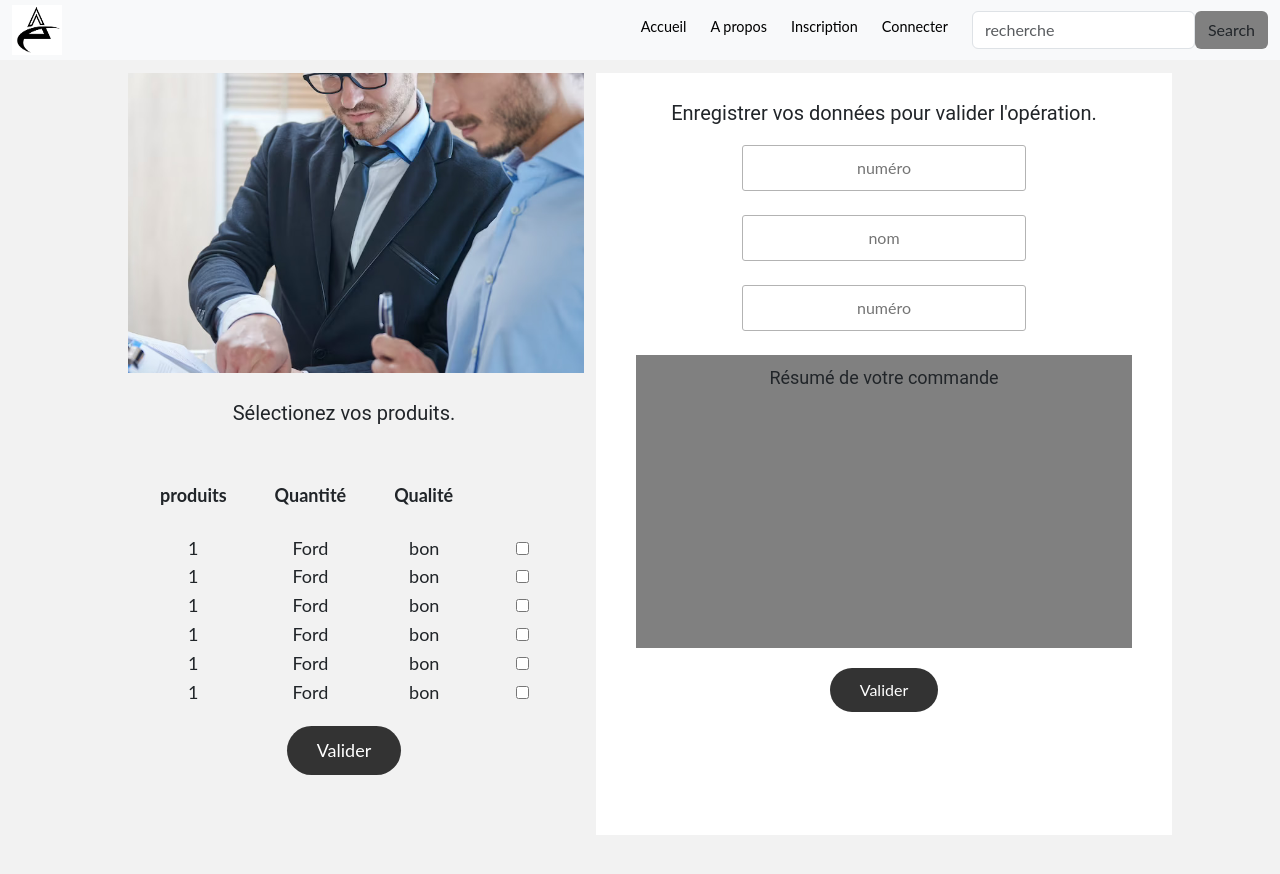
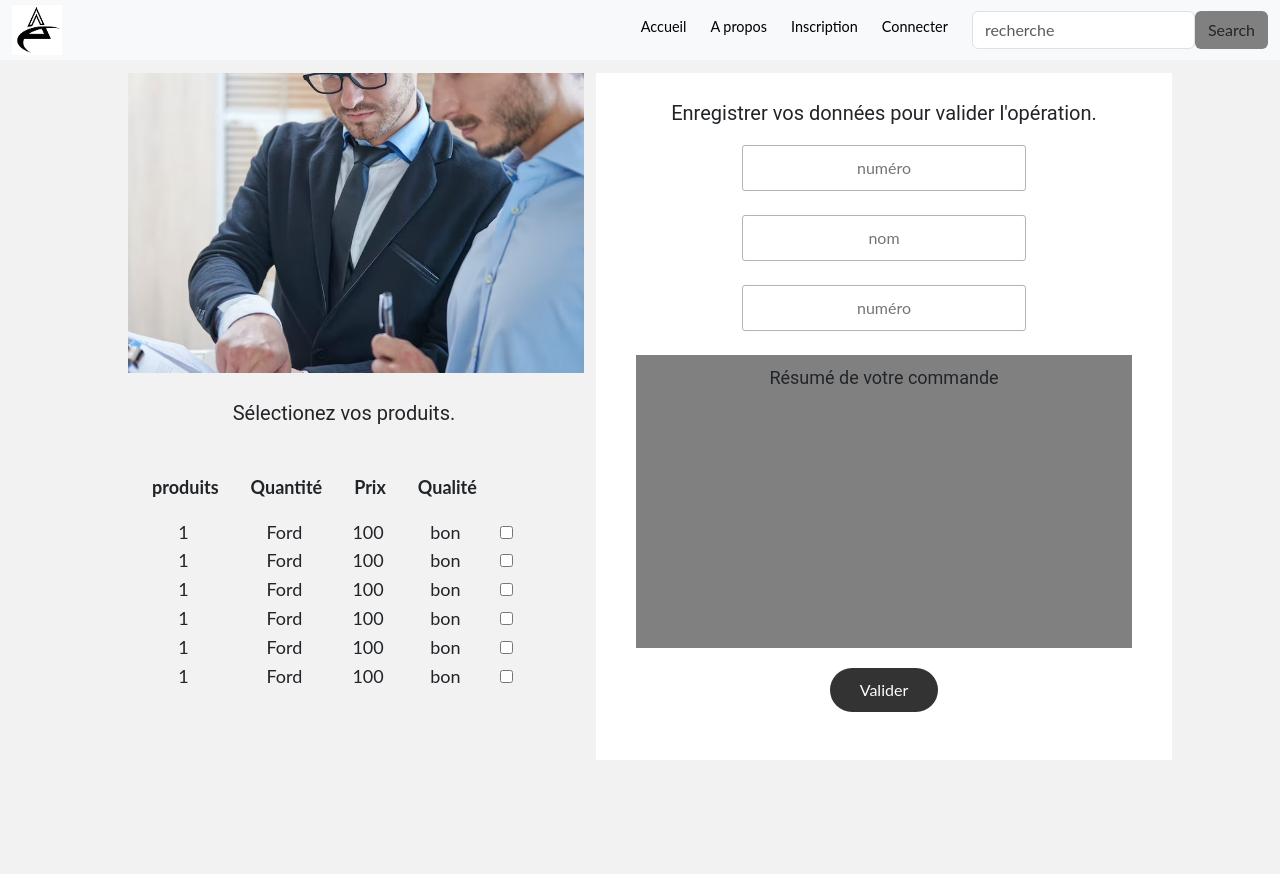
Before and after one commit to Mariu-diatta/entrepreunariat, a React (Create React App) app in the folder my-react-app/: page /commande in a window 1280 px wide. Shown: the top 874 px of the page. After the commit the page ends 824 px from the top, so only its background shows below. Built offline with nearby package versions, Linux system fonts and the light colour scheme.

Commit message:
produit commadnde done

```diff
--- a/my-react-app/src/Common/commande.js
+++ b/my-react-app/src/Common/commande.js
@@ -2,12 +2,12 @@ import im from "../accueil/Site1/images/3454.jpg";
 import BtnSmt from "./buttonSubmit";
 
 const cars = [
-    {prod:1,  lab:'Ford',qual:'bon'},
-    {prod:1,  lab:'Ford',qual:'bon'},
-    {prod:1,  lab:'Ford',qual:'bon'},
-    {prod:1,  lab:'Ford',qual:'bon'},
-    {prod:1,  lab:'Ford',qual:'bon'},
-    {prod:1,  lab:'Ford',qual:'bon'}
+    {prod:1,  lab:'Ford',prix:'100', qual:'bon'},
+    {prod:1,  lab:'Ford',prix:'100', qual:'bon'},
+    {prod:1,  lab:'Ford',prix:'100', qual:'bon'},
+    {prod:1,  lab:'Ford',prix:'100', qual:'bon'},
+    {prod:1,  lab:'Ford',prix:'100', qual:'bon'},
+    {prod:1,  lab:'Ford',prix:'100', qual:'bon'}
 ];
 
 const Commande =()=>{
@@ -24,24 +24,19 @@ const Commande =()=>{
                                     </div>
                                     <div className="u-align-left u-container-align-left u-container-style u-layout-cell u-left-cell u-size-30 u-layout-cell-2" data-animation-name="customAnimationIn" data-animation-duration="1500" data-animation-delay="500">
 
-                                            <ul className="row p-2  u-container-layout u-valign-top u-container-layout-1" style={{textAlign:'center'}}>
-                                                <h5 className="u-text u-text-1">Sélectionez vos produits.</h5>
-                                                <form style={{width:'100%', padding:12}}>
-                                                <table>
-                                                    <tr>
-                                                        <th className="p-4">produits</th>
-                                                        <th className="p-4">Quantité</th>
-                                                        <th className="p-4">Qualité</th>
-                                                        <th className="p-4"></th>
-                                                    </tr>
-                                                    {cars.map((car) =><tr><td className="spacing_d"> {car.prod} </td> <td className="spacing_d"> {car.lab} </td> <td className="spacing_d"> {car.qual} </td><td className="spacing_d"> {<input type="checkbox"/>} </td></tr>)}
-                                                </table>
-                                                <BtnSmt/>
-                                                </form>
-                                            </ul>
-
-
-
+                                        <ul className="row p-2  u-container-layout u-valign-top u-container-layout-1" style={{textAlign:'center'}}>
+                                            <h5 className="u-text u-text-1">Sélectionez vos produits.</h5>
+                                            <div style={{width:'100%', padding:12}}>
+                                                <tr>
+                                                    <th className="p-3">produits</th>
+                                                    <th className="p-3">Quantité</th>
+                                                    <th className="p-3">Prix</th>
+                                                    <th className="p-3">Qualité</th>
+                                                    <th className="p-3"></th>
+                                                </tr>
+                                                {cars.map((car) =><tr><td className="spacing_d"> {car.prod} </td> <td className="spacing_d"> {car.lab} </td><td className="spacing_d"> {car.prix} </td> <td className="spacing_d"> {car.qual} </td><td className="spacing_d"> {<input type="checkbox"/>} </td></tr>)}
+                                            </div>
+                                        </ul>
                                     </div>
                                 </div>
                             </div>
--- a/my-react-app/src/style.css
+++ b/my-react-app/src/style.css
@@ -1,7 +1,7 @@
 /** grand  ecran **/
 .spacing_d{
-    padding-left: 10%;
-    padding-right: 10%;
+    padding-left: 0%;
+    padding-right:1%;
 }
 
 .style_css{
```
